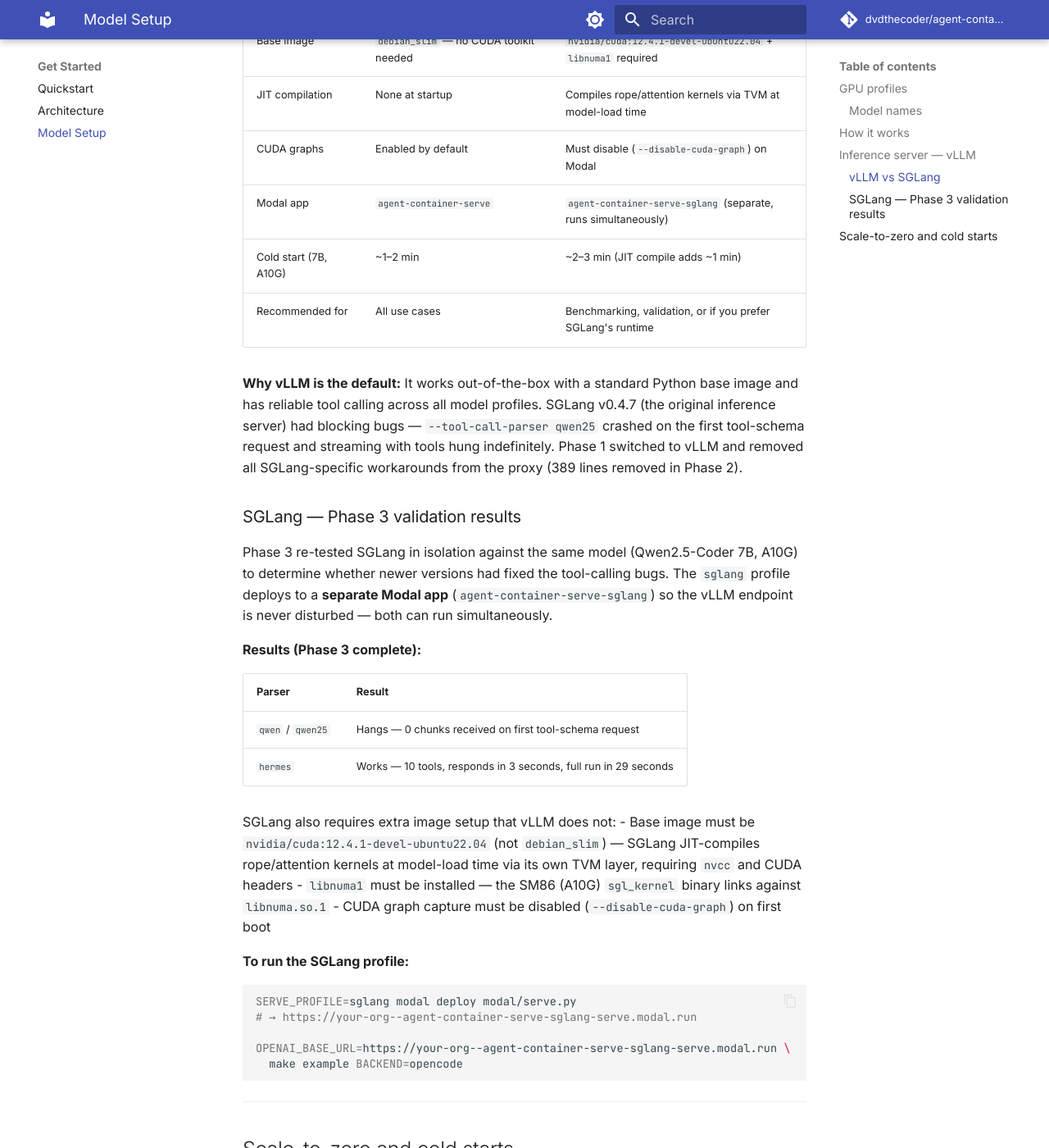
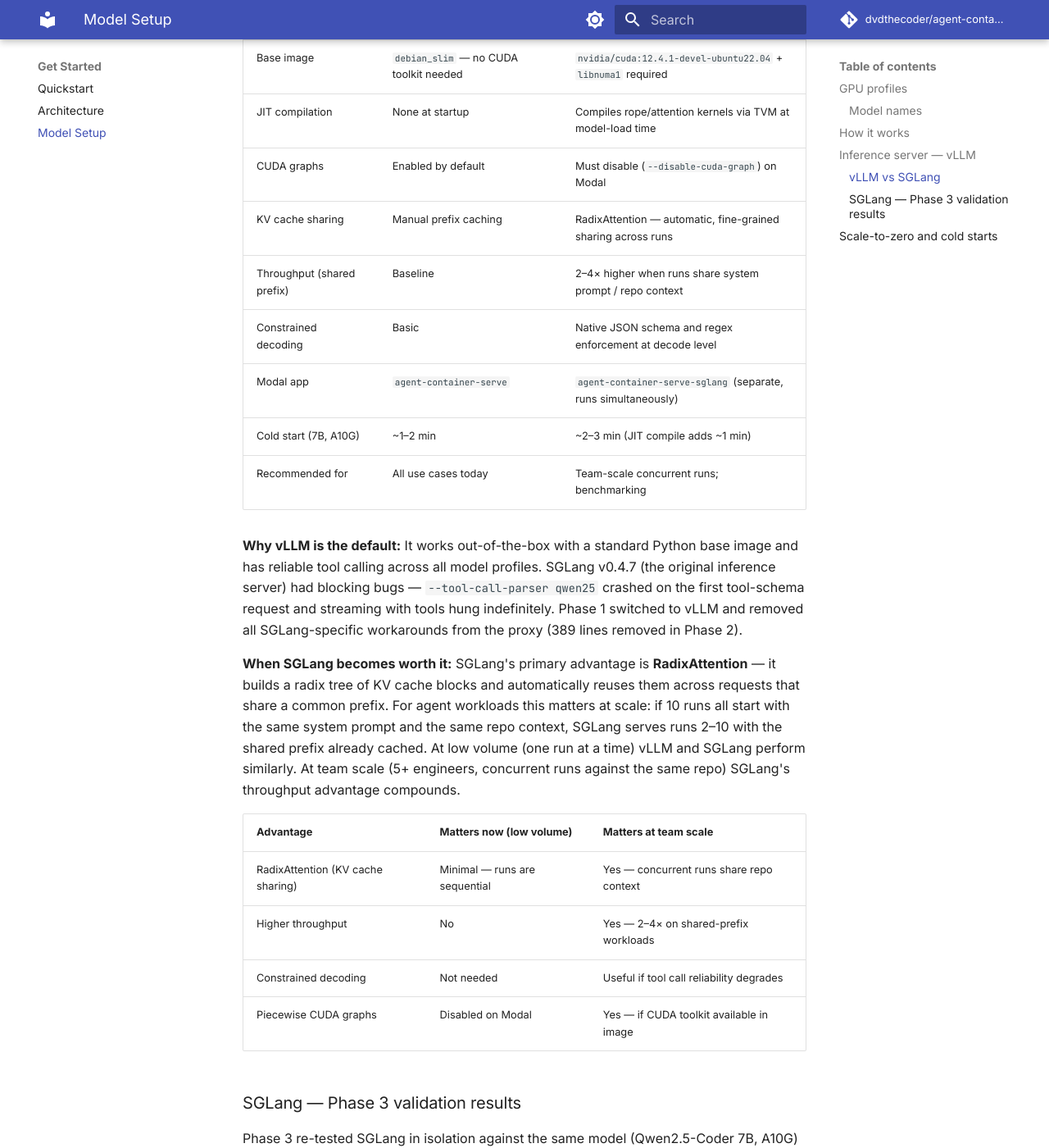
Before and after one commit to dvdthecoder/agent-container, an MkDocs documentation site: the page built from docs/models.md, in a window 1280 px wide and 1400 px high, scrolled down 2336 px. Shown: the whole window at 82% size. Built offline with MkDocs 1.6.1 and Material for MkDocs 9.7.7, drawn with Linux system fonts in a browser that asks for light colours; comment, search, counter and statistics services are not loaded.

Commit message:
docs(models): expand vLLM vs SGLang section with SGLang advantages
Add RadixAttention, throughput, constrained decoding, and piecewise CUDA
graphs to the comparison. Explain when each advantage kicks in (low volume
vs team scale) so the choice is clear at different stages of growth.

Co-Authored-By: Claude Sonnet 4.6 <noreply@anthropic.com>

```diff
--- a/docs/models.md
+++ b/docs/models.md
@@ -80,15 +80,32 @@ profiles and handles:
 | Base image | `debian_slim` — no CUDA toolkit needed | `nvidia/cuda:12.4.1-devel-ubuntu22.04` + `libnuma1` required |
 | JIT compilation | None at startup | Compiles rope/attention kernels via TVM at model-load time |
 | CUDA graphs | Enabled by default | Must disable (`--disable-cuda-graph`) on Modal |
+| KV cache sharing | Manual prefix caching | RadixAttention — automatic, fine-grained sharing across runs |
+| Throughput (shared prefix) | Baseline | 2–4× higher when runs share system prompt / repo context |
+| Constrained decoding | Basic | Native JSON schema and regex enforcement at decode level |
 | Modal app | `agent-container-serve` | `agent-container-serve-sglang` (separate, runs simultaneously) |
 | Cold start (7B, A10G) | ~1–2 min | ~2–3 min (JIT compile adds ~1 min) |
-| Recommended for | All use cases | Benchmarking, validation, or if you prefer SGLang's runtime |
+| Recommended for | All use cases today | Team-scale concurrent runs; benchmarking |
 
 **Why vLLM is the default:** It works out-of-the-box with a standard Python base image and
 has reliable tool calling across all model profiles. SGLang v0.4.7 (the original inference
 server) had blocking bugs — `--tool-call-parser qwen25` crashed on the first tool-schema
 request and streaming with tools hung indefinitely. Phase 1 switched to vLLM and removed all
 SGLang-specific workarounds from the proxy (389 lines removed in Phase 2).
+
+**When SGLang becomes worth it:** SGLang's primary advantage is **RadixAttention** — it builds
+a radix tree of KV cache blocks and automatically reuses them across requests that share a
+common prefix. For agent workloads this matters at scale: if 10 runs all start with the same
+system prompt and the same repo context, SGLang serves runs 2–10 with the shared prefix already
+cached. At low volume (one run at a time) vLLM and SGLang perform similarly. At team scale
+(5+ engineers, concurrent runs against the same repo) SGLang's throughput advantage compounds.
+
+| Advantage | Matters now (low volume) | Matters at team scale |
+|-----------|--------------------------|----------------------|
+| RadixAttention (KV cache sharing) | Minimal — runs are sequential | Yes — concurrent runs share repo context |
+| Higher throughput | No | Yes — 2–4× on shared-prefix workloads |
+| Constrained decoding | Not needed | Useful if tool call reliability degrades |
+| Piecewise CUDA graphs | Disabled on Modal | Yes — if CUDA toolkit available in image |
 
 ### SGLang — Phase 3 validation results
 
```
